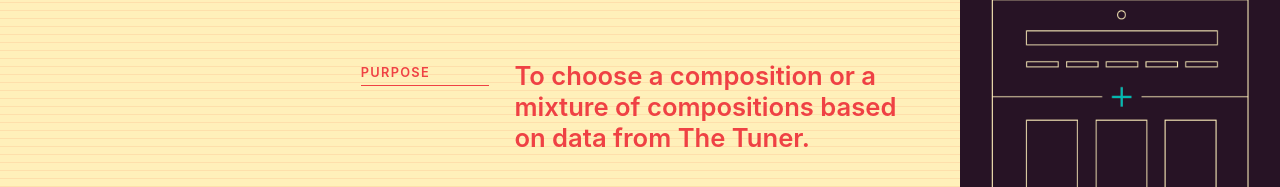
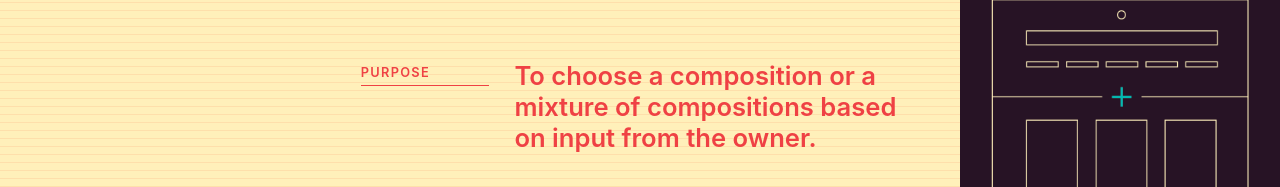
Before and after one commit to design-systems/basics, a website: page index.html in a window 1280 px wide. Shown: the part 613-800 px from the top of the page. Drawn offline with Linux system fonts and the light colour scheme.

Commit message:
remove Tuner reference

```diff
--- a/index.html
+++ b/index.html
@@ -39,7 +39,7 @@
           <a id="mixer"><div class="Title h2"><div class="Number">01</div>The Mixer</div></a>
           <div class="Purpose">
             <div class="Label">PURPOSE</div>
-            <div class="text h2">To choose a composition or a mixture of compositions based on data from The Tuner.</div>
+            <div class="text h2">To choose a composition or a mixture of compositions based on input from the owner.</div>
           </div>
           <div class="Benefit">
             <div class="Label">BENEFIT</div>
```
